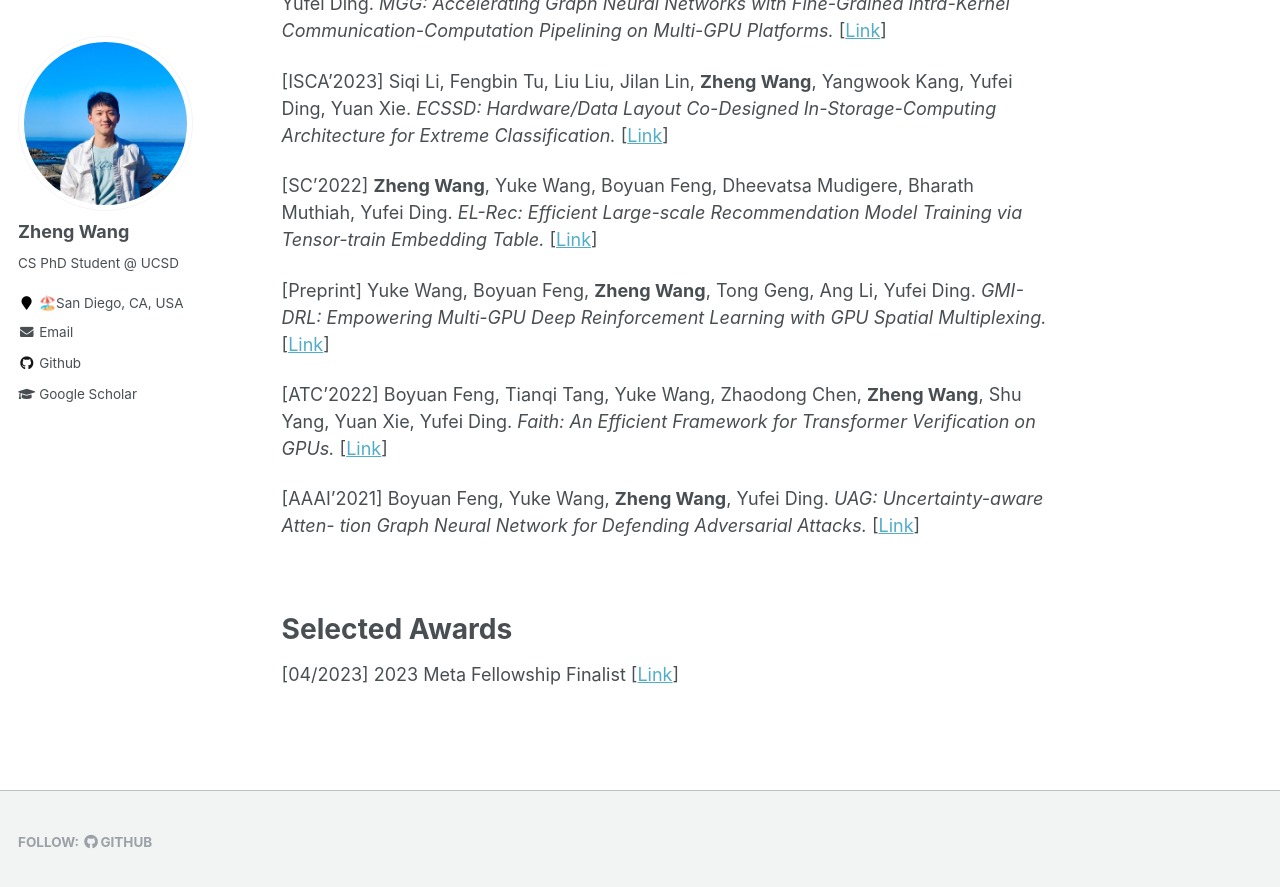
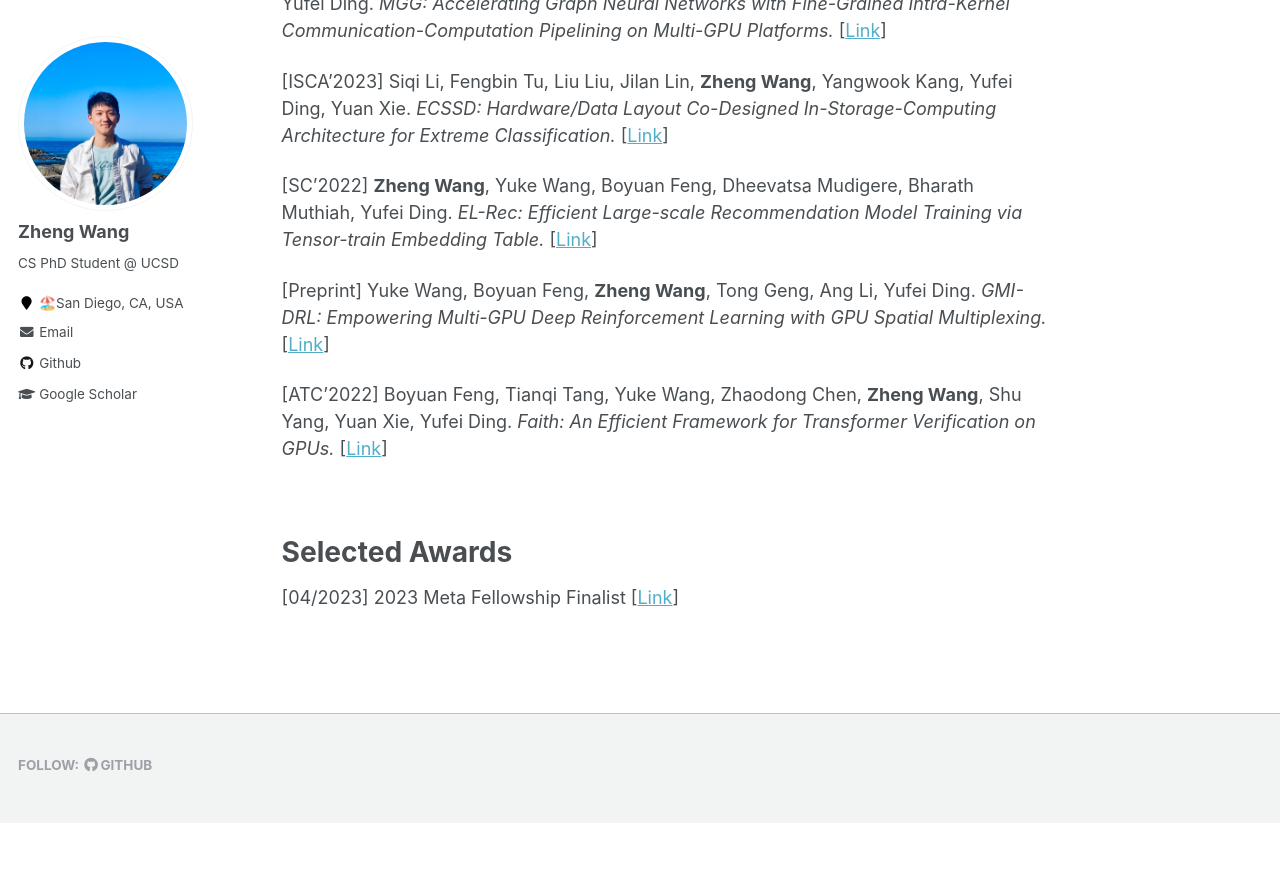
Before and after one commit to Ash-Zheng/Ash-Zheng.github.io, a Jekyll site: the page built from _pages/about.md, in a window 1280 px wide and 900 px high, scrolled down 1974 px. Shown: the top 887 px of the window. Built offline with Jekyll 4.4.1, drawn with Linux system fonts in a browser that asks for light colours; after the commit the page ends 2797 px from its top, so only the background shows below that.

Commit message:
update March 2025

```diff
--- a/_pages/about.md
+++ b/_pages/about.md
@@ -96,9 +96,6 @@ Publication
 *Faith: An Efficient Framework for Transformer Verification on GPUs.*
 [<a href="https://www.usenix.org/system/files/atc22-feng.pdf">Link</a>]
 
-[AAAI'2021] Boyuan Feng, Yuke Wang, **Zheng Wang**, Yufei Ding.
-*UAG: Uncertainty-aware Atten- tion Graph Neural Network for Defending Adversarial Attacks.*
-[<a href="https://arxiv.org/abs/2009.10235">Link</a>]
 
 <br />
 
```
